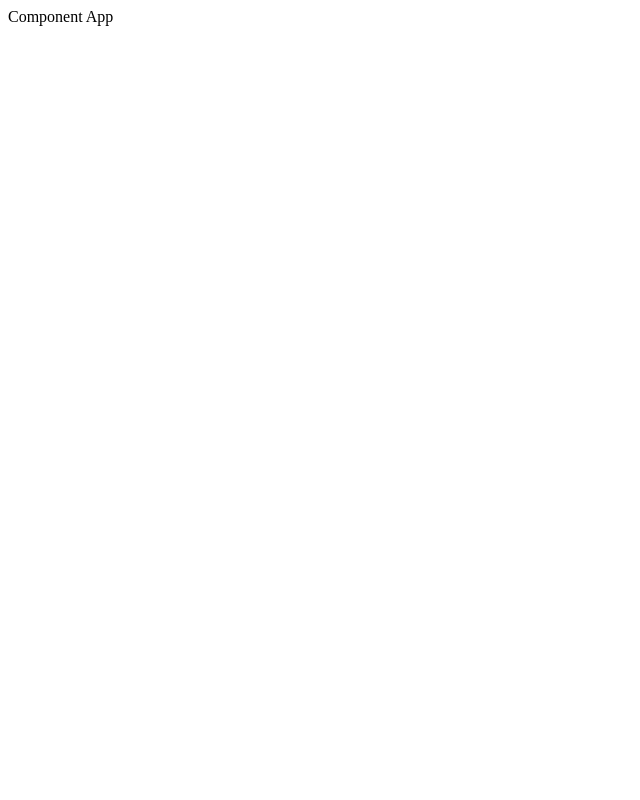
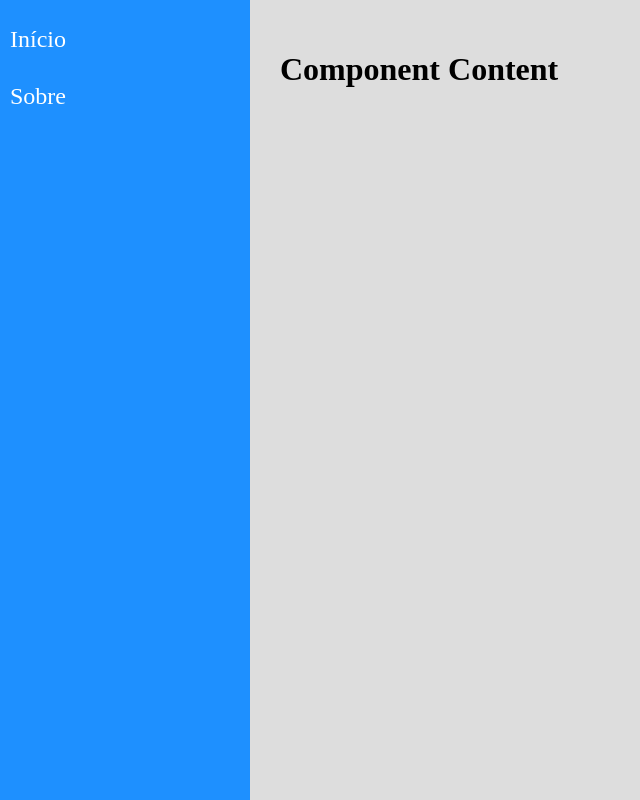
Before and after one commit to lucas-castro-developer/cod3r-react-router, a React (Create React App) app: page / in a window 1280 px wide. Shown: the whole page, without its empty margins (0-640 px from the left). Built offline with nearby package versions, Linux system fonts and the light colour scheme.

Commit message:
Applying style

```diff
--- a/src/components/layouts/Content.css
+++ b/src/components/layouts/Content.css
@@ -1,3 +1,6 @@
 .Content {
-
+  flex-grow: 1;
+  padding: 30px;
+  display: flex;
+  background-color: #ddd;
 }
--- a/src/components/layouts/Content.jsx
+++ b/src/components/layouts/Content.jsx
@@ -1,6 +1,10 @@
 import "./Content.css";
 import React from "react";
 
-const Content = (props) => <main className="Content">Component Content</main>;
+const Content = props => (
+  <main className="Content">
+    <h1>Component Content</h1>
+  </main>
+);
 
 export default Content;
--- a/src/components/layouts/Menu.css
+++ b/src/components/layouts/Menu.css
@@ -1,3 +1,31 @@
 .Menu {
+  display: flex;
+  flex-basis: 250px;
+  background-color: #1e90ff;
+}
 
+.Menu nav {
+  flex: 1;
 }
+
+.Menu ul {
+  list-style: none;
+  padding: 0;
+}
+
+.Menu li {
+  display: flex;
+}
+
+.Menu li a {
+  flex: 1;
+  color: #fff;
+  padding: 10px;
+  font-size: 1.5rem;
+  margin-bottom: 10px;
+  text-decoration: none;
+}
+
+.Menu li a:hover {
+    background-color: #00000020
+}
--- a/src/components/layouts/Menu.jsx
+++ b/src/components/layouts/Menu.jsx
@@ -1,6 +1,15 @@
 import "./Menu.css";
 import React from "react";
 
-const Menu = (props) => <div className="Menu">Component Menu</div>;
+const Menu = props => (
+  <aside className="Menu">
+    <nav>
+      <ul>
+        <li><a href="/">Início</a></li>
+        <li><a href="/">Sobre</a></li>
+      </ul>
+    </nav>
+  </aside>
+);
 
 export default Menu;
--- /dev/null
+++ b/src/index.css
@@ -0,0 +1,3 @@
+body {
+  margin: 0;
+}
--- a/src/index.js
+++ b/src/index.js
@@ -1,3 +1,4 @@
+import './index.css'
 import React from "react";
 import ReactDOM from "react-dom";
 
--- a/src/views/App.css
+++ b/src/views/App.css
@@ -1,3 +1,4 @@
 .App {
-
+  display: flex;
+  height: 100vh;
 }
--- a/src/views/App.jsx
+++ b/src/views/App.jsx
@@ -1,6 +1,14 @@
 import "./App.css";
 import React from "react";
 
-const App = (props) => <div className="App">Component App</div>;
+import Menu from '../components/layouts/Menu'
+import Content from '../components/layouts/Content'
+
+const App = props => (
+  <div className="App">
+    <Menu />
+    <Content />
+  </div>
+);
 
 export default App;
```
Also changed, not shown: 2 other files (tests, documents, lock files or other folders).
